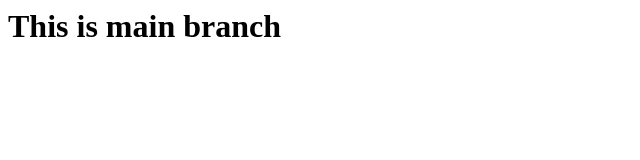
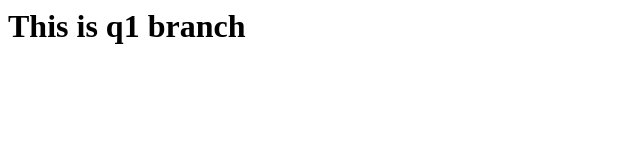
Before and after one commit to nileshvarkhede123/docker-1, a plain HTML site: page index.html in a window 1280 px wide. Shown: the whole page, without its empty margins (0-640 px from the left). Drawn offline with Linux system fonts and the light colour scheme.

Commit message:
Update index.html

```diff
--- a/index.html
+++ b/index.html
@@ -1 +1 @@
-<h1> This is main branch </h1>
+<h1> This is q1 branch </h1>
```
